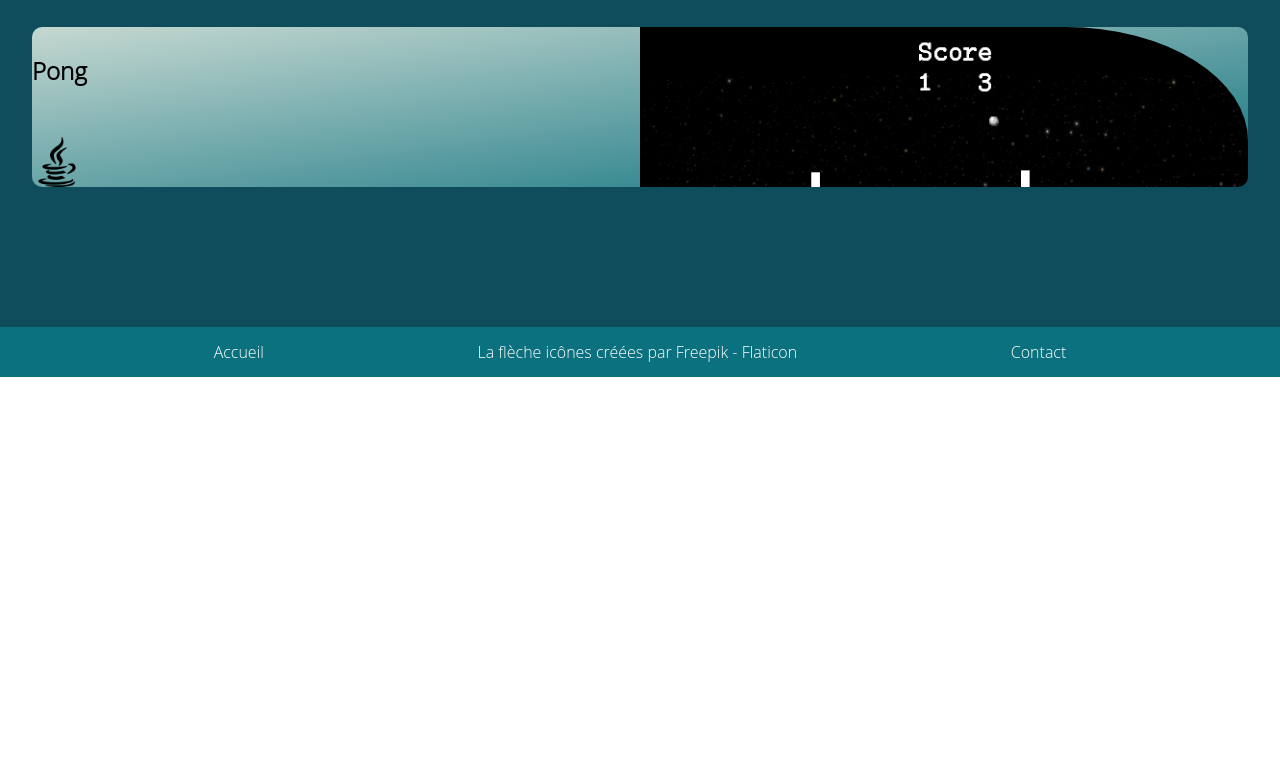
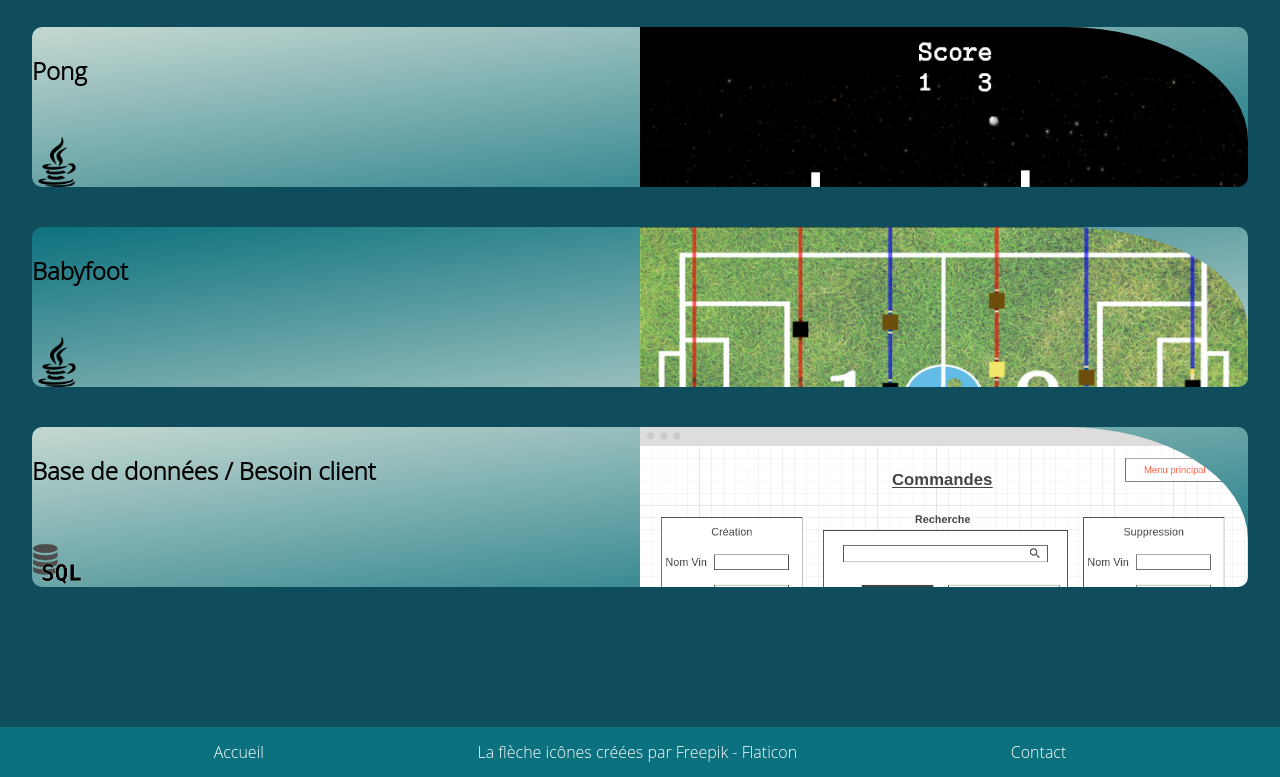
Before and after one commit to FisioG/FisioG.github.io, a plain HTML site: page html/accueil.html in a window 1280 px wide. Shown: the part 2144-2921 px from the top of the page. Before the commit the page ends 2521 px from the top, so only its background shows below. Drawn offline with Linux system fonts and the light colour scheme.

Commit message:
ajout derniers retex

```diff
--- a/html/accueil.html
+++ b/html/accueil.html
@@ -105,13 +105,13 @@
                     <li>
                         <div>
                             <p class="temps">Janvier 2022</p> Création d'une base de données pour un besoin client.
-                            <a href="">Retex Site web</a>
+                            <a href="#bdDiv">Retex base de données</a>
                         </div>
                     </li>
                     <li>
                         <div>
                             <p class="temps">Fevrier 2022</p> Création d'un programme ludique et pedagogique pour les portes ouvertes du BUT informatique
-                            <a href="">Retex Site web</a>
+                            <a href="#babyDiv">Retex Babyfoot</a>
                         </div>
                     </li>
                     <!--Ligne à toujours laisser pour que le dernier paragraphe soit visible avec un point-->
@@ -124,7 +124,7 @@
             <h1>Projets</h1>
                 <div id="divFiltre" title="Filtrez les projets en sélectionnant un language">
                     <img src="images/html.png" alt="html5" class="imgProjet imghtml" onclick="verifSelect('html');"/>
-                    <img src="images/css.png" alt="css3" class="imgProjet imgcss" onclick="verifSelect('css')"/>
+                    <img src="images/sql-logo.png" alt="sql" class="imgProjet imgsql" onclick="verifSelect('sql')"/>
                     <img src="images/bash.png" alt="bash" class="imgProjet imgbash" onclick="verifSelect('bash')"/>
                     <img src="images/java.png" alt="java" class="imgProjet imgjava" onclick="verifSelect('java')"/>
                     <img src="images/python.png" alt="python" class="imgProjet imgpython" onclick="verifSelect('python')"/>
@@ -200,6 +200,40 @@
                             </a>
                         </div>
                     </div>
+                    <div class="projet java" id="babyDiv">
+                        <div class="part1">
+                            <div>
+                             <h2>
+                                 Babyfoot
+                             </h2>
+                            </div>
+                             <div>
+                                 <img src="images/java.png" alt="java" class="imgProjet"/>
+                             </div>
+                         </div>
+                         <div class="part2">
+                             <a href="retex/RetexBabyfoot.pdf" class="txtLien" target="_blank">
+                                 <img src="images/babyfoot.png" alt="image du jeu babyfoot"/>
+                             </a>
+                         </div>
+                     </div>
+                     <div class="projet sql" id="bdDiv">
+                        <div class="part1">
+                            <div>
+                             <h2>
+                                 Base de données / Besoin client
+                             </h2>
+                            </div>
+                             <div>
+                                 <img src="images/sql-logo.png" alt="sql" class="imgProjet"/>
+                             </div>
+                         </div>
+                         <div class="part2">
+                             <a href="retex/RetexBD.pdf" class="txtLien" target="_blank">
+                                 <img src="images/besoinClient.png" alt="image de l'interface besoinClient"/>
+                             </a>
+                         </div>
+                     </div>
         </section>
         <footer class="footer">
             <a href="#top" class="txtLien">Accueil</a>
```
Also changed, not shown: html/images/babyfoot.png (added), html/images/besoinClient.png (added), html/images/sql-logo.png (added), 3 other files.
